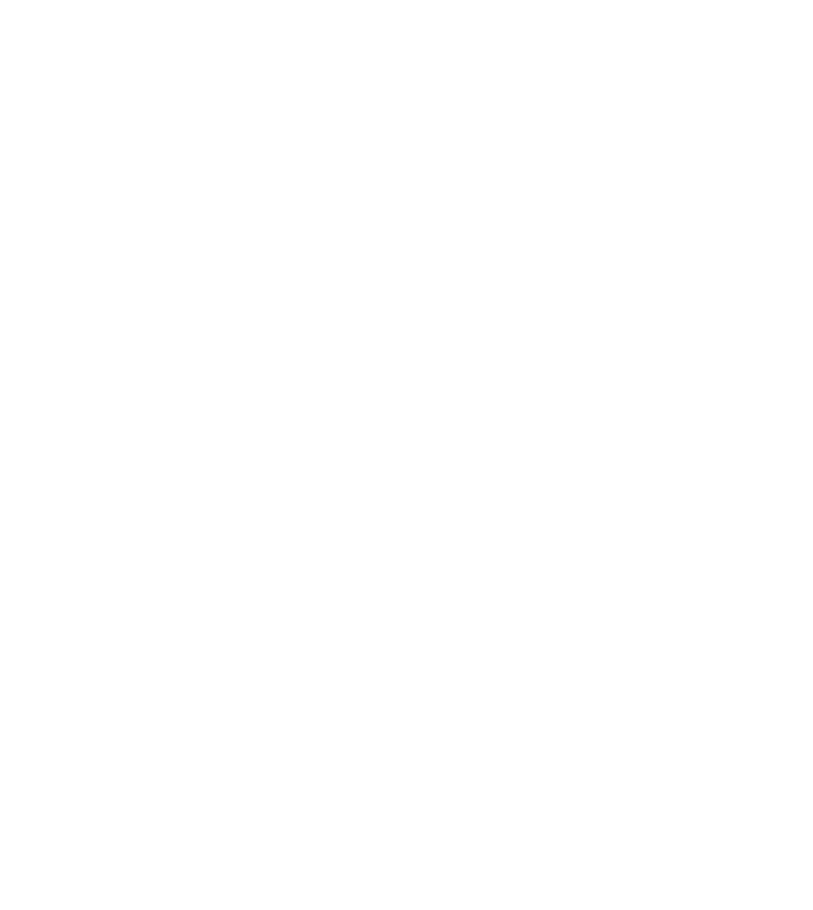
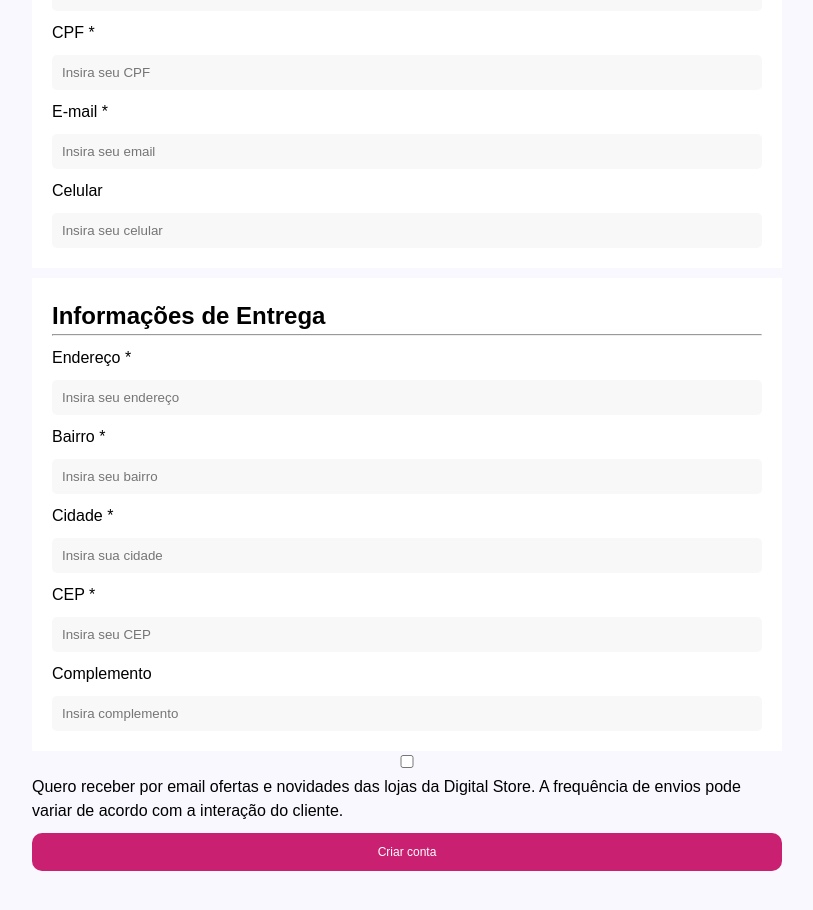
Before and after one commit to DCFS5S/dripstore, a React (Vite) app: page /criarconta in a window 1280 px wide. Before the commit this address had no page. Shown: the part 222-1132 px from the top of the page, without its empty margins (233-1046 px from the left). Before the commit the page ends 800 px from the top, so only its background shows below. Built offline with nearby package versions, Linux system fonts and the light colour scheme.

Commit message:
Add CreateAccount e estilos

```diff
--- a/src/main.jsx
+++ b/src/main.jsx
@@ -8,6 +8,7 @@
 import { HomePage } from './pages/HomePage/HomePage'
 import { CartCheckout } from './components/CartCheckout/CartCheckout'
 import { ProductDetails } from './pages/ProductDetails/ProductDetails'
+import { CreateAccount } from './pages/CreateAccount/CreateAccount'
 
 const router = createBrowserRouter([
   {
@@ -21,6 +22,10 @@
   {
     path: '/produto/:id',
     element: <ProductDetails />
+  },
+  {
+    path: '/criarconta',
+    element: <CreateAccount />
   }
 ])
 
--- /dev/null
+++ b/src/pages/CreateAccount/CreateAccount.css
@@ -0,0 +1,49 @@
+body {
+  background-color: #f9f8fe;
+  display: flex;
+}
+
+.create-account-container {
+  width: 750px;
+  margin-top: 40px;
+  margin-bottom: 80px;
+}
+
+.personal-information {
+  background-color: white;
+  padding: 20px;
+  margin-top: 20px;
+  margin-bottom: 10px;
+}
+
+.delivery-information {
+  background-color: white;
+  padding: 20px;
+
+}
+
+.create-account-container label {
+  padding-top: 0px;
+  display: flex;
+  padding: 10px 0px;
+}
+
+.create-account-container input {
+  border: none;
+  background-color: #f8f8f8;
+  padding: 10px;
+  width: 100%;
+  box-sizing: border-box;
+  border-radius: 5px;
+}
+
+.create-account-container a {
+  background-color: #c92071;
+  color: white;
+  display: block;
+  text-align: center;
+  text-decoration: none;
+  padding: 10px 20px;
+  border-radius: 10px;
+  margin: 10px 0px;
+}
--- /dev/null
+++ b/src/pages/CreateAccount/CreateAccount.jsx
@@ -0,0 +1,51 @@
+import "./CreateAccount.css";
+
+export const CreateAccount = () => {
+  return (
+    <>
+    <section className="create-account-container">
+      <h1>Criar conta</h1>
+      <div className="personal-information">
+        <h2>Informações Pessoais</h2>
+        <hr />
+        <label htmlFor="nomecompleto">Nome Completo *</label>
+        <input placeholder="Insira seu nome" type="text" />
+
+        <label htmlFor="cpf">CPF *</label>
+        <input placeholder="Insira seu CPF" type="text" />
+
+        <label htmlFor="email">E-mail *</label>
+        <input placeholder="Insira seu email" type="text" />
+
+        <label htmlFor="celular">Celular</label>
+        <input placeholder="Insira seu celular" type="text" />
+      </div>
+      <div className="delivery-information">
+        <h2>Informações de Entrega</h2>
+        <hr />
+        <label htmlFor="endereço">Endereço *</label>
+        <input placeholder="Insira seu endereço" type="text" />
+
+        <label htmlFor="bairro">Bairro *</label>
+        <input placeholder="Insira seu bairro" type="text" />
+
+        <label htmlFor="cidade">Cidade *</label>
+        <input placeholder="Insira sua cidade" type="text" />
+
+        <label htmlFor="cep">CEP *</label>
+        <input placeholder="Insira seu CEP" type="text" />
+
+        <label htmlFor="complemento">Complemento</label>
+        <input placeholder="Insira complemento" type="text" />
+      </div>
+
+      <input type="checkbox" name="" id="" />
+      <p>
+        Quero receber por email ofertas e novidades das lojas da Digital Store. A frequência de envios pode variar de acordo com a interação do cliente.
+      </p>
+
+      <a href="#">Criar conta</a>
+    </section>
+    </>
+  );
+};
```
